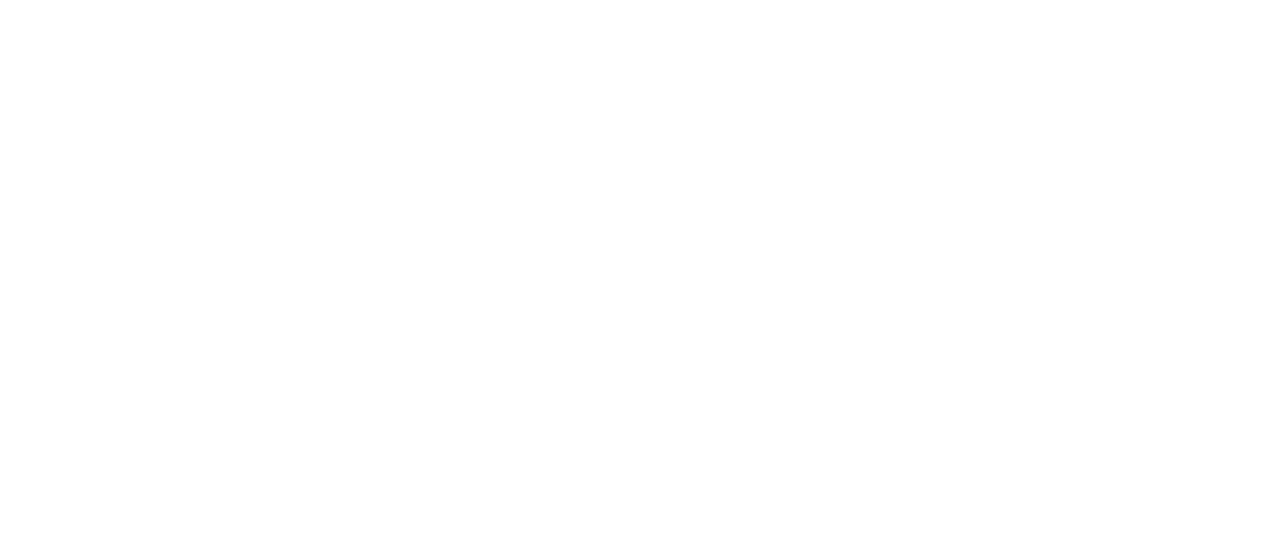
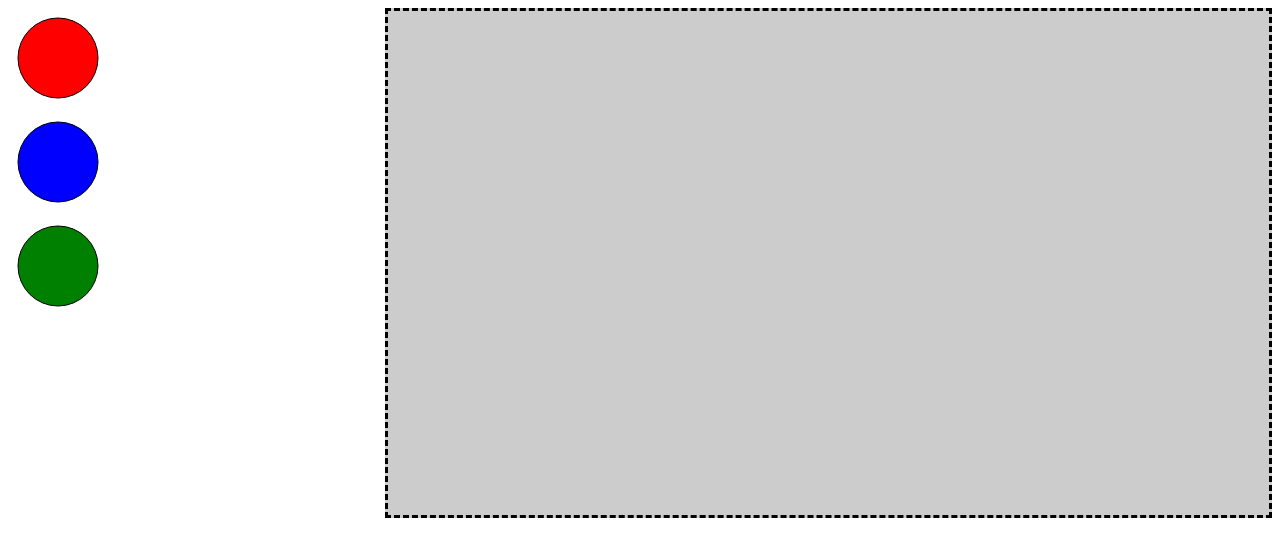
Before and after one commit to dgroh/AngularDragAndDrop, an Angular app: page / in a window 1280 px wide. Shown: the top 556 px of the page. Built offline with nearby package versions, Linux system fonts and the light colour scheme.

Commit message:
added first layout style drag & drop directives

```diff
--- a/src/app/app.component.html
+++ b/src/app/app.component.html
@@ -1,6 +1,21 @@
 <div class="items-container">
-
+    <div appDraggable>
+        <svg height="100" width="100">
+            <circle cx="50" cy="50" r="40" stroke="black" fill="red" />
+        </svg>
+    </div>
+    <div appDraggable>
+        <svg height="100" width="100">
+            <circle cx="50" cy="50" r="40" stroke="black" fill="blue" />
+        </svg>
+    </div>
+    <div appDraggable>
+        <svg height="100" width="100">
+            <circle cx="50" cy="50" r="40" stroke="black" fill="green" />
+        </svg>
+    </div>
 </div>
-<div class="svg-container">
-
+<div class="svg-container" appDroppable>
+    <svg height="500" width="500">
+    </svg>
 </div>
--- a/src/app/app.component.scss
+++ b/src/app/app.component.scss
@@ -0,0 +1,13 @@
+.items-container {
+    width: 30%;
+
+    circle {
+        cursor: move;
+    }
+}
+
+.svg-container {
+    border: 3px dashed #000;
+    background-color: #CCC;
+    width: 70%;
+}
--- /dev/null
+++ b/src/app/draggable.directive.ts
@@ -0,0 +1,20 @@
+import { Directive, ElementRef, HostListener } from '@angular/core';
+
+@Directive({
+  selector: '[appDraggable]'
+})
+export class DraggableDirective {
+  constructor(private el: ElementRef) {
+    this.el.nativeElement.setAttribute('draggable', true);
+  }
+
+  @HostListener('dragstart', ['$event'])
+  onDragStart(event) {
+  }
+
+  @HostListener('document:dragover', ['$event'])
+  onDragOver(event) {
+      event.preventDefault();
+      event.stopPropagation();
+  }
+}
--- /dev/null
+++ b/src/app/droppable.directive.ts
@@ -0,0 +1,27 @@
+import {
+  Directive,
+  HostListener,
+  HostBinding
+} from '@angular/core';
+
+@Directive({
+  selector: '[appDroppable]'
+})
+export class DroppableDirective {
+  @HostBinding('style.opacity') private opacity;
+
+  @HostListener('dragover', ['$event'])
+  onDragOver(event) {
+    this.opacity = '0.3';
+  }
+
+  @HostListener('dragleave', ['$event'])
+  onDragLeave(event) {
+    this.opacity = '1';
+  }
+
+  @HostListener('mouseleave', ['$event'])
+  onMouseLeave(event) {
+    this.opacity = '1';
+  }
+}
--- a/src/styles.scss
+++ b/src/styles.scss
@@ -1 +1,3 @@
-/* You can add global styles to this file, and also import other style files */
+app-root {
+    display: flex;
+}
```
Also changed, not shown: src/app/app.module.ts (+5 -4 lines), src/app/svg.service.ts (added, +18 -0 lines).
